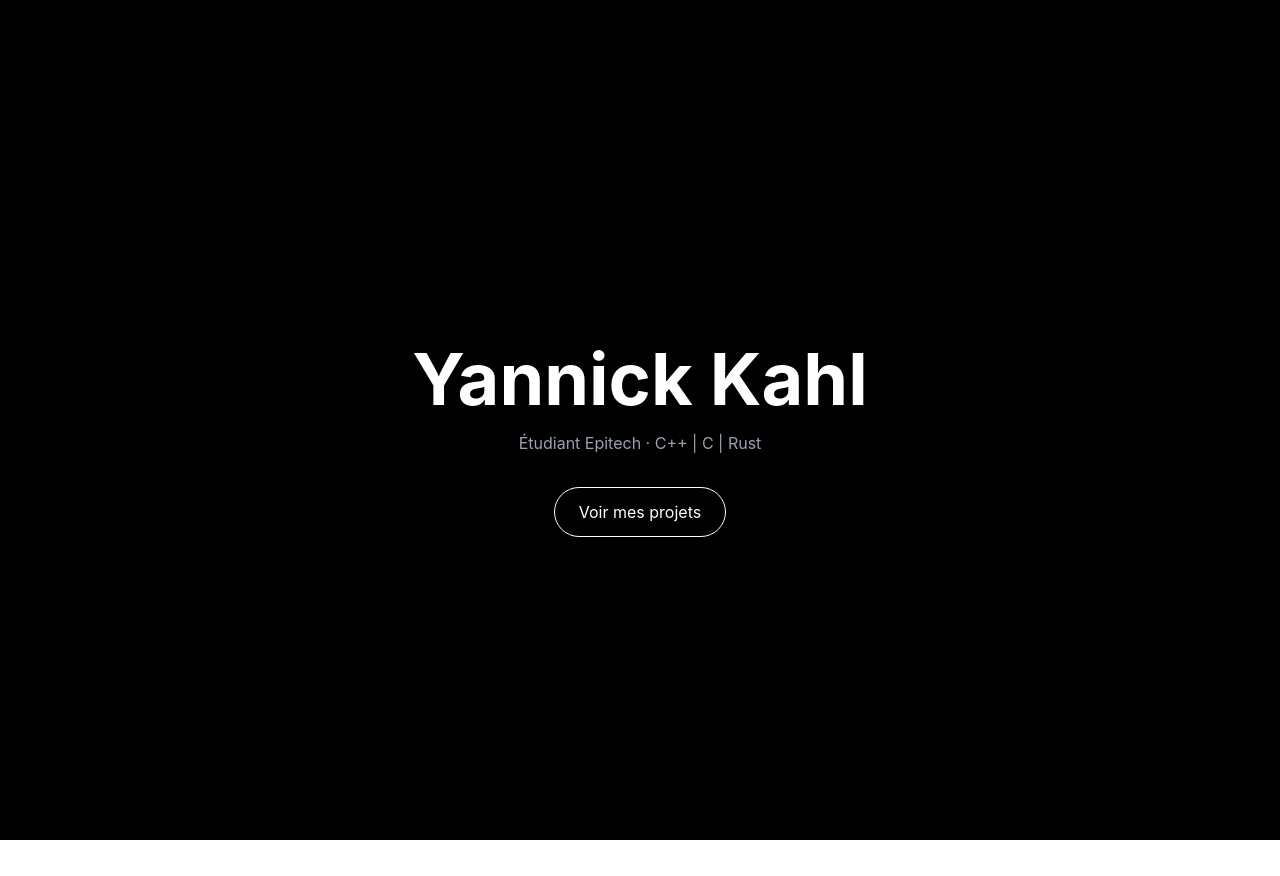
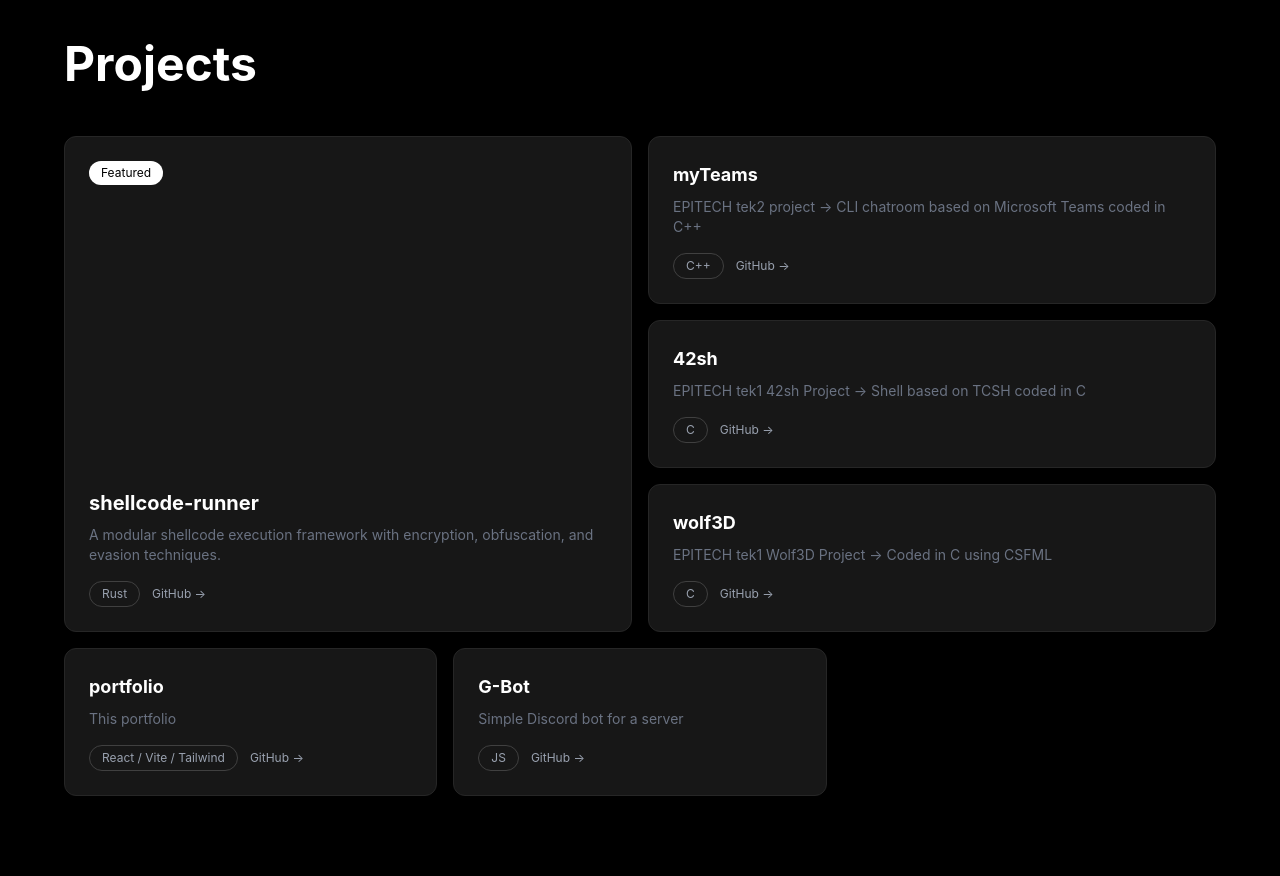
Before and after one commit to 9nickss/portfolio, a React app: page / in a window 1280 px wide. Shown: the part 840-1716 px from the top of the page. Before the commit the page ends 1680 px from the top, so only its background shows below. Built offline with nearby package versions, Linux system fonts and the light colour scheme; the HTML template or start-up script is replaced by a standard one.

Commit message:
[+] added projects

```diff
--- a/src/App.jsx
+++ b/src/App.jsx
@@ -5,13 +5,14 @@ import heroImg from './assets/hero.png'
 import './App.css'
 import Navbar from './components/Navbar.jsx'
 import Hero from './components/Hero.jsx'
+import Projects from './components/Projects.jsx'
 
 function App() {
   return (
-    <main className="bg-black min-h-screen text-white pt-20">
+    <main className="bg-black min-h-screen text-white">
       <Navbar />
-      <div className='flex items-center justify-center min-h-screen'></div>
       <Hero />
+      <Projects />
     </main>
   )
 }
--- a/src/components/Hero.jsx
+++ b/src/components/Hero.jsx
@@ -1,9 +1,9 @@
 function Hero() {
     return (
-        <section className="flex flex-col items-center justify-center min-h-screen text-center">
+        <section className="h-screen flex flex-col items-center justify-center text-center">
             <h1 className="text-7xl font-bold">Yannick Kahl</h1>
-            <p className="text-x1 text-gray-400 mt-4">Étudiant Epitech · C++ | C | Rust</p>
-            <button className="mt-8 px-6 py-3 border border-white rounded-full hover:bg-white hover:text-black">
+            <p className="text-xl text-gray-400 mt-4">Second year EPITECH Nice student</p>
+            <button className="mt-8 px-6 py-3 border border-white rounded-full hover:bg-white hover:text-black transition-colors">
                 Voir mes projets
             </button>
         </section>
--- a/src/components/Navbar.jsx
+++ b/src/components/Navbar.jsx
@@ -1,6 +1,6 @@
 function Navbar() {
     return (
-        <nav className="bg-black flex justify-screen justify-between items-center text-3xl py-2 px-3 font-bold fixed top-0 w-full z-50">
+        <nav className="bg-black flex justify-screen justify-between items-center text-3xl py-2 px-16 font-bold fixed top-0 w-full z-50">
             <span>9nickss</span>
             <div className="flex gap-4">
                 <a href="home">Accueil</a>
--- /dev/null
+++ b/src/components/Projects.jsx
@@ -0,0 +1,114 @@
+function Projects() {
+    const projets = [
+        {
+            name: "shellcode-runner",
+            description: "A modular shellcode execution framework with encryption, obfuscation, and evasion techniques.",
+            stack: "Rust",
+            link: "https://github.com/9nickss/shellcode-runner",
+            featured: true
+        },
+        {
+            name: "myTeams",
+            description: "EPITECH tek2 project -> CLI chatroom based on Microsoft Teams coded in C++",
+            stack: "C++",
+            link: "https://github.com/9nickss/myTeams",
+            featured: false
+        },
+        {
+            name: "42sh",
+            description: "EPITECH tek1 42sh Project -> Shell based on TCSH coded in C",
+            stack: "C",
+            link: "https://github.com/9nickss/42sh",
+            featured: false
+        },
+        {
+            name: "wolf3D",
+            description: "EPITECH tek1 Wolf3D Project -> Coded in C using CSFML",
+            stack: "C",
+            link: "https://github.com/9nickss/wolf3D",
+            featured: false
+        },
+        {
+            name: "portfolio",
+            description: "This portfolio",
+            stack: "React / Vite / Tailwind",
+            link: "https://github.com/9nickss/portfolio",
+            featured: false
+        },
+        {
+            name: "G-Bot",
+            description: "Simple Discord bot for a server",
+            stack: "JS",
+            link: "https://github.com/moustiIIon/G-Bot",
+            featured: false
+        },
+    ]
+
+    const featured = projets.find(p => p.featured)
+    const other = projets.filter(p => !p.featured)
+    const column = other.slice(0, 3)
+    const under = other.slice(3)
+
+    return (
+        <section className="min-h-screen px-16 py-20">
+            <h2 className="text-5xl font-bold mb-12">Projects</h2>
+            <div className="grid grid-cols-2 gap-4 mb-4">
+
+                {/*featured*/}
+                <div className="bg-neutral-900 border border-neutral-800 rounded-xl p-6 flex flex-col justify-end min-h-64">
+                    <span className="text-xs bg-white text-black px-3 py-1 rounded-full w-fit mb-auto">
+                        Featured
+                    </span>
+                    <h3 className="text-xl font-bold text-white mt-4">{featured.name}</h3>
+                    <p className="text-gray-500 text-sm mt-2">{featured.description}</p>
+                    <div className="flex items-center gap-3 mt-4">
+                        <span className="text-xs border border-neutral-700 px-3 py-1 rounded-full text-gray-400">
+                            {featured.stack}
+                        </span>
+                        <a href={featured.link} className="text-xs text-gray-400 hover:text-white">
+                            GitHub →
+                        </a>
+                    </div>
+                </div>
+
+                {/* other */}
+                <div className="flex flex-col gap-4">
+                    {column.map((projet) => (
+                        <div key={projet.name} className="bg-neutral-900 border border-neutral-800 rounded-xl p-6">
+                            <h3 className="text-lg font-bold text-white">{projet.name}</h3>
+                            <p className="text-gray-500 text-sm mt-2">{projet.description}</p>
+                            <div className="flex items-center gap-3 mt-4">
+                                <span className="text-xs border border-neutral-700 px-3 py-1 rounded-full text-gray-400">
+                                    {projet.stack}
+                                </span>
+                                <a href={projet.link} className="text-xs text-gray-400 hover:text-white">
+                                    GitHub →
+                                </a>
+                            </div>
+                        </div>
+                    ))}
+                </div>
+            </div>
+
+            <div className="grid grid-cols-3 gap-4">
+                {under.map((projet) => (
+                    <div key={projet.name} className="bg-neutral-900 border border-neutral-800 rounded-xl p-6">
+                            <h3 className="text-lg font-bold text-white">{projet.name}</h3>
+                            <p className="text-gray-500 text-sm mt-2">{projet.description}</p>
+                            <div className="flex items-center gap-3 mt-4">
+                                <span className="text-xs border border-neutral-700 px-3 py-1 rounded-full text-gray-400">
+                                    {projet.stack}
+                                </span>
+                                <a href={projet.link} className="text-xs text-gray-400 hover:text-white">
+                                    GitHub →
+                                </a>
+                            </div>
+                    </div>
+                ))}
+            </div>
+        </section>
+    )
+
+}
+
+export default Projects
```
